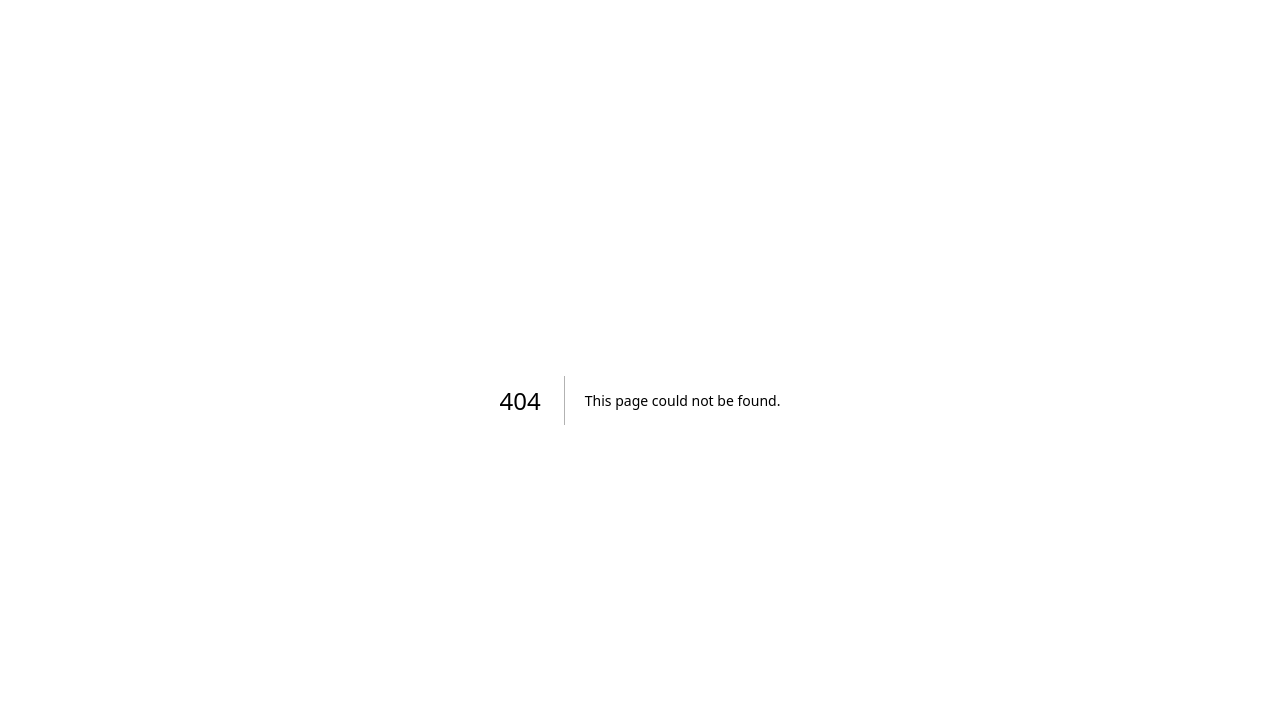
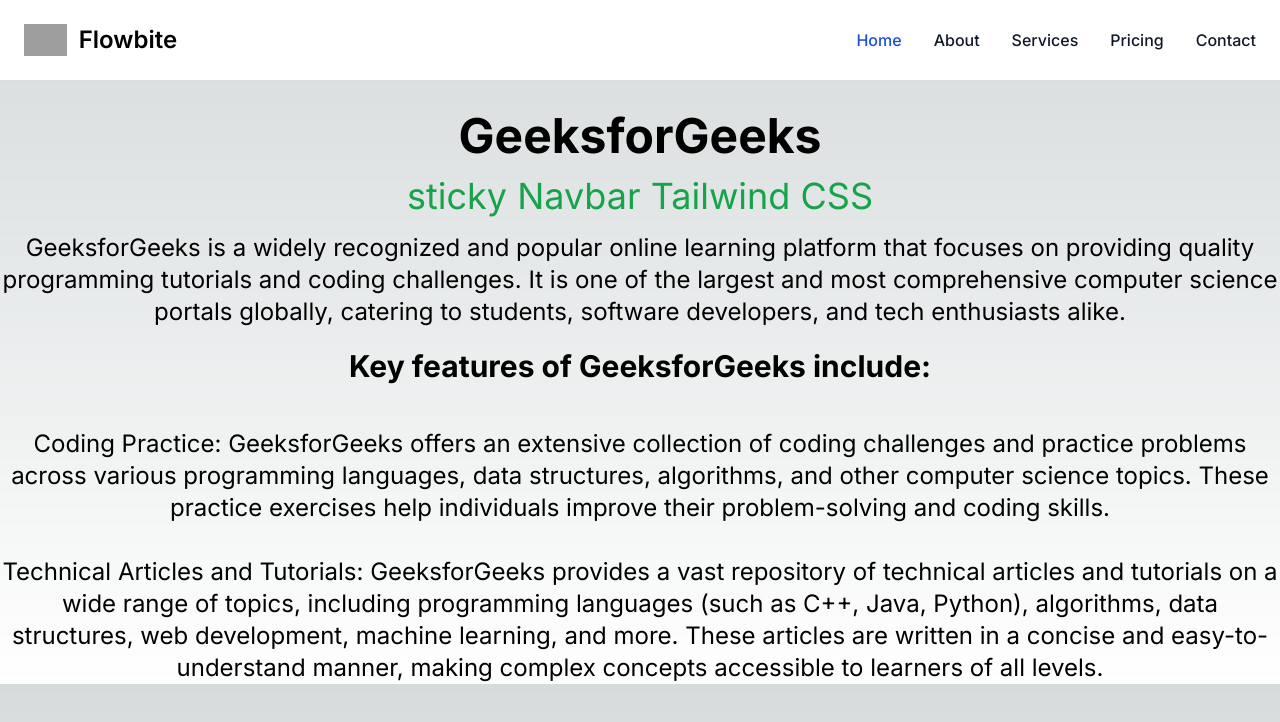
Before and after one commit to fraamadhan/sipalingmaha, a Next.js app: page /dashboard in a window 1280 px wide. Before the commit this address had no page. Shown: the top 722 px of the page. Built offline with nearby package versions, Linux system fonts and the light colour scheme; grey boxes are pictures that could not be loaded.

Commit message:
init project

```diff
--- /dev/null
+++ b/app/dashboard/about/page.tsx
@@ -0,0 +1,7 @@
+import React from 'react'
+
+export default function About() {
+  return (
+    <div>About</div>
+  )
+}
--- /dev/null
+++ b/app/dashboard/page.tsx
@@ -0,0 +1,93 @@
+import React from 'react'
+
+export default function Dashboard() {
+    return (
+        <div>
+            <nav className="bg-white border-gray-200 dark:bg-gray-900 p-2 mt-0 fixed w-full z-10 top-0">
+                <div className=" max-w-screen-xl flex flex-wrap items-center justify-between mx-auto p-4">
+                    <a href="https://flowbite.com/" className="flex items-center space-x-3 rtl:space-x-reverse">
+                        <img src="https://flowbite.com/docs/images/logo.svg" className="h-8" alt="Flowbite Logo" />
+                        <span className="self-center text-2xl font-semibold whitespace-nowrap dark:text-white">Flowbite</span>
+                    </a>
+                    <button data-collapse-toggle="navbar-default" type="button" className="inline-flex items-center p-2 w-10 h-10 justify-center text-sm text-gray-500 rounded-lg md:hidden hover:bg-gray-100 focus:outline-none focus:ring-2 focus:ring-gray-200 dark:text-gray-400 dark:hover:bg-gray-700 dark:focus:ring-gray-600" aria-controls="navbar-default" aria-expanded="false">
+                        <span className="sr-only">Open main menu</span>
+                        <svg className="w-5 h-5" aria-hidden="true" xmlns="http://www.w3.org/2000/svg" fill="none" viewBox="0 0 17 14">
+                            <path stroke="currentColor" stroke-linecap="round" stroke-linejoin="round" stroke-width="2" d="M1 1h15M1 7h15M1 13h15" />
+                        </svg>
+                    </button>
+                    <div className="hidden w-full md:block md:w-auto" id="navbar-default">
+                        <ul className="font-medium flex flex-col p-4 md:p-0 mt-4 border border-gray-100 rounded-lg bg-gray-50 md:flex-row md:space-x-8 rtl:space-x-reverse md:mt-0 md:border-0 md:bg-white dark:bg-gray-800 md:dark:bg-gray-900 dark:border-gray-700">
+                            <li>
+                                <a href="#" className="block py-2 px-3 text-white bg-blue-700 rounded md:bg-transparent md:text-blue-700 md:p-0 dark:text-white md:dark:text-blue-500" aria-current="page">Home</a>
+                            </li>
+                            <li>
+                                <a href="/dashboard/about" className="block py-2 px-3 text-gray-900 rounded hover:bg-gray-100 md:hover:bg-transparent md:border-0 md:hover:text-blue-700 md:p-0 dark:text-white md:dark:hover:text-blue-500 dark:hover:bg-gray-700 dark:hover:text-white md:dark:hover:bg-transparent">About</a>
+                            </li>
+                            <li>
+                                <a href="#" className="block py-2 px-3 text-gray-900 rounded hover:bg-gray-100 md:hover:bg-transparent md:border-0 md:hover:text-blue-700 md:p-0 dark:text-white md:dark:hover:text-blue-500 dark:hover:bg-gray-700 dark:hover:text-white md:dark:hover:bg-transparent">Services</a>
+                            </li>
+                            <li>
+                                <a href="#" className="block py-2 px-3 text-gray-900 rounded hover:bg-gray-100 md:hover:bg-transparent md:border-0 md:hover:text-blue-700 md:p-0 dark:text-white md:dark:hover:text-blue-500 dark:hover:bg-gray-700 dark:hover:text-white md:dark:hover:bg-transparent">Pricing</a>
+                            </li>
+                            <li>
+                                <a href="#" className="block py-2 px-3 text-gray-900 rounded hover:bg-gray-100 md:hover:bg-transparent md:border-0 md:hover:text-blue-700 md:p-0 dark:text-white md:dark:hover:text-blue-500 dark:hover:bg-gray-700 dark:hover:text-white md:dark:hover:bg-transparent">Contact</a>
+                            </li>
+                        </ul>
+                    </div>
+                </div>
+            </nav>
+
+            <div className="mt-28 text-center">
+                <h1 className="text-5xl font-bold"> GeeksforGeeks </h1>
+                <h2 className="text-4xl
+                    text-green-600
+                    mt-4 mb-4"> sticky Navbar Tailwind CSS</h2>
+
+                <div>
+                    <p className="text-2xl">
+                        GeeksforGeeks is a widely recognized
+                        and popular online learning platform
+                        that focuses on providing quality
+                        programming tutorials and coding
+                        challenges. It is one of the largest
+                        and most comprehensive computer science
+                        portals globally, catering to students,
+                        software developers, and tech
+                        enthusiasts alike.
+                    <br />
+                    </p>
+                    <div className="text-3xl
+                        font-bold
+                        py-5">
+                Key features of GeeksforGeeks include:
+                    </div>
+                    <br />
+                    <p className="text-2xl">
+                        Coding Practice: GeeksforGeeks offers an
+                        extensive collection of coding challenges
+                        and practice problems across various
+                        programming languages, data structures,
+                        algorithms, and other computer science
+                        topics. These practice exercises help
+                        individuals improve their
+                        problem-solving and coding skills.
+                        <br /><br />
+                        Technical Articles and Tutorials:
+                        GeeksforGeeks provides a vast repository
+                        of technical articles and tutorials on a
+                        wide range of topics, including
+                        programming languages
+                        (such as C++, Java, Python),
+                        algorithms, data structures, web
+                        development, machine learning, and more.
+                        These articles are written in a concise
+                        and easy-to-understand manner, making
+                        complex concepts accessible to learners
+                        of all levels.
+                    </p>
+                </div>
+            </div>
+        </div>
+
+    )
+}
--- a/app/page.tsx
+++ b/app/page.tsx
@@ -107,7 +107,11 @@
             Instantly deploy your Next.js site to a shareable URL with Vercel.
           </p>
         </a>
+
+        <a href="/dashboard">Sini!</a>
       </div>
+
+
     </main>
   )
 }
```
